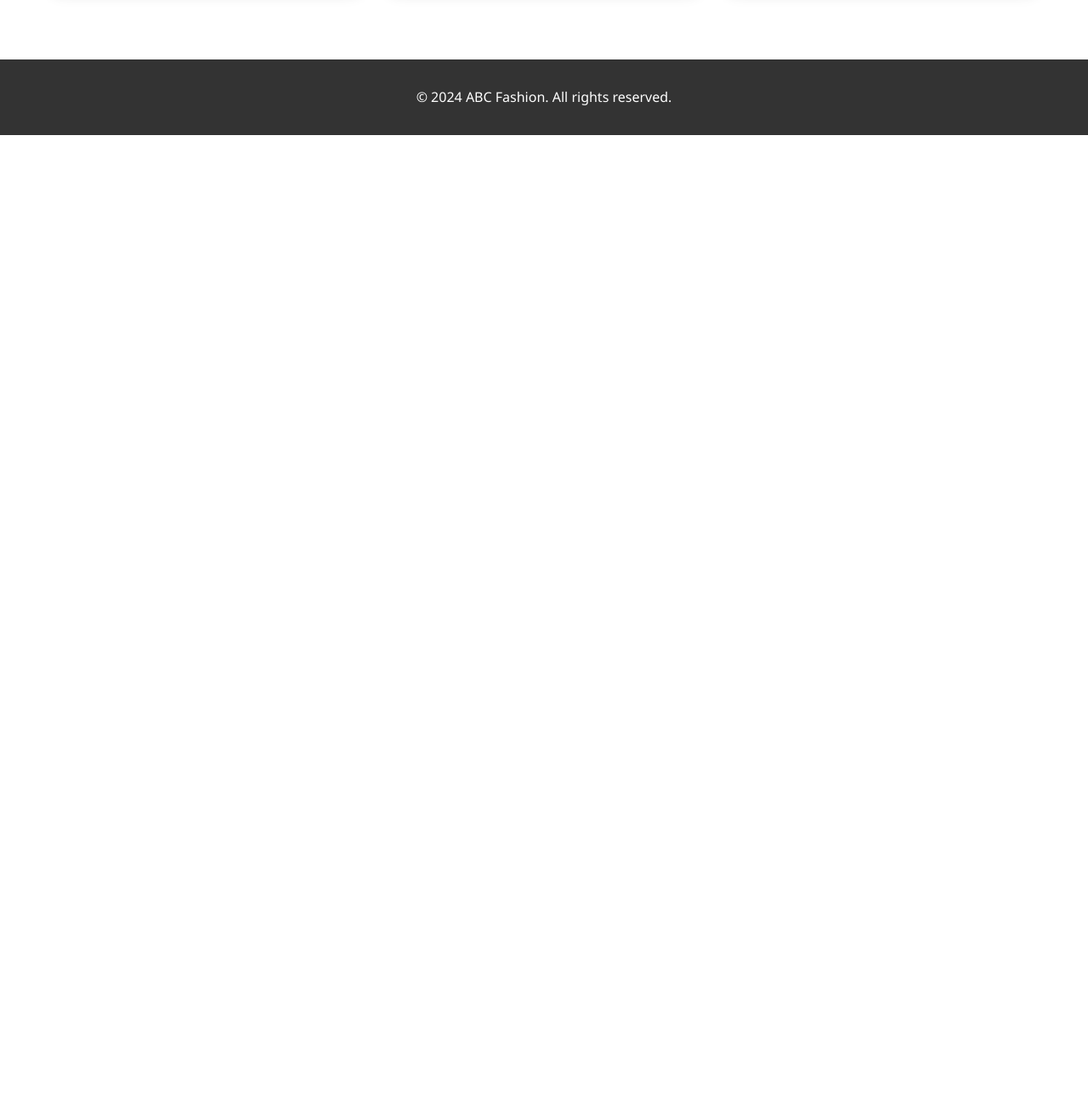
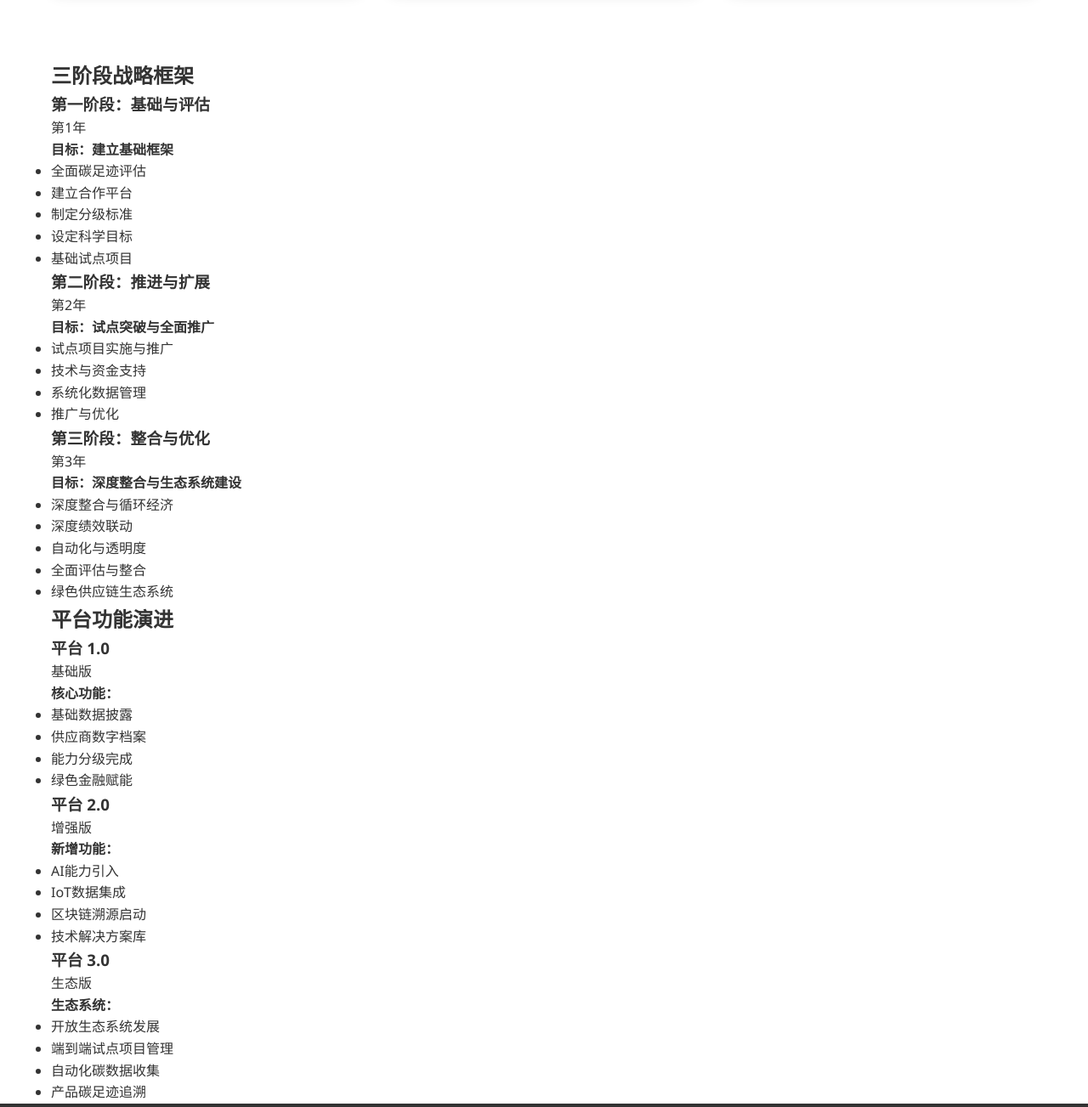
Before and after one commit to Eva2005411/abc-green-chain-websit, a plain HTML site: page index.html in a window 1280 px wide. Shown: the part 1500-2803 px from the top of the page at 85% size. Before the commit the page ends 1659 px from the top, so only its background shows below. Drawn offline with Linux system fonts and the light colour scheme.

Commit message:
Add strategic framework and platform evolution sections

```diff
--- a/index.html
+++ b/index.html
@@ -85,6 +85,119 @@
             </div>
         </div>
     </section>
+    <!-- 战略框架部分 -->
+<section id="strategy" class="strategy-section">
+    <div class="container">
+        <h2>三阶段战略框架</h2>
+        <div class="timeline">
+            <div class="timeline-item">
+                <div class="timeline-phase">
+                    <h3>第一阶段：基础与评估</h3>
+                    <span class="timeline-year">第1年</span>
+                </div>
+                <div class="timeline-content">
+                    <h4>目标：建立基础框架</h4>
+                    <ul>
+                        <li>全面碳足迹评估</li>
+                        <li>建立合作平台</li>
+                        <li>制定分级标准</li>
+                        <li>设定科学目标</li>
+                        <li>基础试点项目</li>
+                    </ul>
+                </div>
+            </div>
+
+            <div class="timeline-item">
+                <div class="timeline-phase">
+                    <h3>第二阶段：推进与扩展</h3>
+                    <span class="timeline-year">第2年</span>
+                </div>
+                <div class="timeline-content">
+                    <h4>目标：试点突破与全面推广</h4>
+                    <ul>
+                        <li>试点项目实施与推广</li>
+                        <li>技术与资金支持</li>
+                        <li>系统化数据管理</li>
+                        <li>推广与优化</li>
+                    </ul>
+                </div>
+            </div>
+
+            <div class="timeline-item">
+                <div class="timeline-phase">
+                    <h3>第三阶段：整合与优化</h3>
+                    <span class="timeline-year">第3年</span>
+                </div>
+                <div class="timeline-content">
+                    <h4>目标：深度整合与生态系统建设</h4>
+                    <ul>
+                        <li>深度整合与循环经济</li>
+                        <li>深度绩效联动</li>
+                        <li>自动化与透明度</li>
+                        <li>全面评估与整合</li>
+                        <li>绿色供应链生态系统</li>
+                    </ul>
+                </div>
+            </div>
+        </div>
+    </div>
+</section>
+
+<!-- 平台功能部分 -->
+<section id="platform" class="platform-section">
+    <div class="container">
+        <h2>平台功能演进</h2>
+        <div class="platform-evolution">
+            <div class="platform-version">
+                <div class="version-header">
+                    <h3>平台 1.0</h3>
+                    <span class="version-badge">基础版</span>
+                </div>
+                <div class="version-features">
+                    <h4>核心功能：</h4>
+                    <ul>
+                        <li>基础数据披露</li>
+                        <li>供应商数字档案</li>
+                        <li>能力分级完成</li>
+                        <li>绿色金融赋能</li>
+                    </ul>
+                </div>
+            </div>
+
+            <div class="platform-version">
+                <div class="version-header">
+                    <h3>平台 2.0</h3>
+                    <span class="version-badge">增强版</span>
+                </div>
+                <div class="version-features">
+                    <h4>新增功能：</h4>
+                    <ul>
+                        <li>AI能力引入</li>
+                        <li>IoT数据集成</li>
+                        <li>区块链溯源启动</li>
+                        <li>技术解决方案库</li>
+                    </ul>
+                </div>
+            </div>
+
+            <div class="platform-version">
+                <div class="version-header">
+                    <h3>平台 3.0</h3>
+                    <span class="version-badge">生态版</span>
+                </div>
+                <div class="version-features">
+                    <h4>生态系统：</h4>
+                    <ul>
+                        <li>开放生态系统发展</li>
+                        <li>端到端试点项目管理</li>
+                        <li>自动化碳数据收集</li>
+                        <li>产品碳足迹追溯</li>
+                    </ul>
+                </div>
+            </div>
+        </div>
+    </div>
+</section>
 
     <footer class="footer">
         <div class="container">
```
